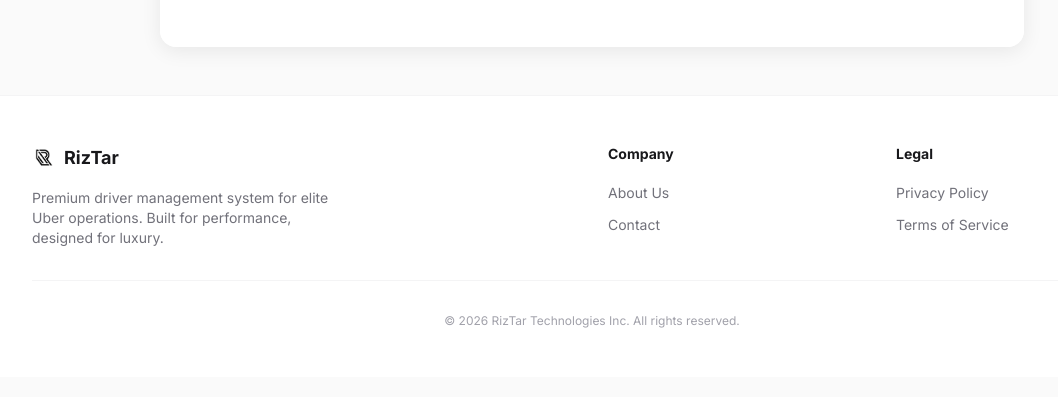
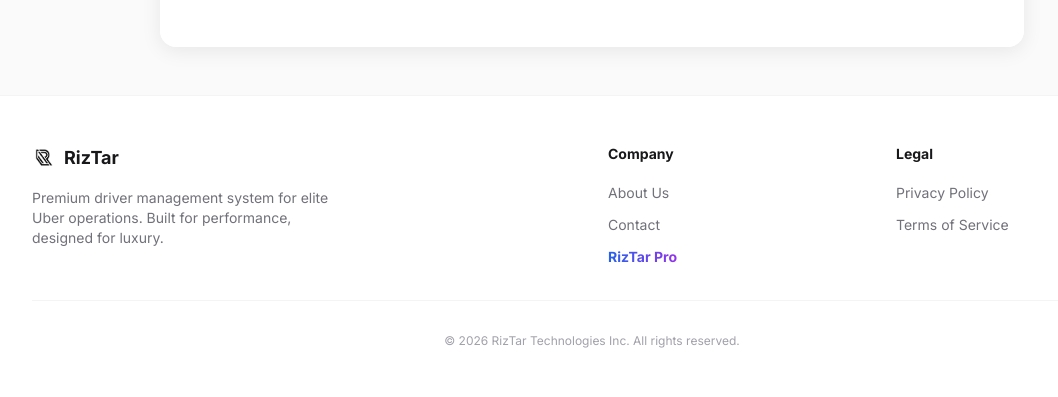
Before and after one commit to carvedkarma/Konvoy, a Flask app: page /about in a window 1280 px wide. Shown: the part 1229-1626 px from the top of the page, without its empty margins (48-1106 px from the left). Before the commit the page ends 1557 px from the top, so only its background shows below. Run offline with Flask 3, Linux system fonts and the light colour scheme; some libraries are stand-ins or nearby versions.

Commit message:
Add a button to the website's header and footer for the Pro subscription page
Add a new link to the header and footer navigation for the subscription page.

Replit-Commit-Author: Agent
Replit-Commit-Session-Id: c3240ac1-1bc8-4cf4-ba2a-ea4b2eef6a9a
Replit-Commit-Checkpoint-Type: intermediate_checkpoint
Replit-Commit-Event-Id: 9770ffcc-324d-436f-b11a-44de99436a98
Replit-Commit-Screenshot-Url: https://storage.googleapis.com/screenshot-production-us-central1/250f0ca5-e4ac-4ffa-b33a-7dfd825ca120/c3240ac1-1bc8-4cf4-ba2a-ea4b2eef6a9a/v5gZtjf

```diff
--- a/uber/templates/base.html
+++ b/uber/templates/base.html
@@ -48,6 +48,7 @@
                     <a href="{{ url_for('root') }}" class="text-sm text-zinc-500 hover:text-zinc-900 font-medium">Home</a>
                     <a href="{{ url_for('about') }}" class="text-sm text-zinc-500 hover:text-zinc-900 font-medium">About</a>
                     <a href="{{ url_for('contact') }}" class="text-sm text-zinc-500 hover:text-zinc-900 font-medium">Contact</a>
+                    <a href="{{ url_for('subscription') }}" class="px-4 py-1.5 bg-gradient-to-r from-blue-600 to-purple-600 text-white text-xs font-bold rounded-full hover:shadow-lg hover:shadow-purple-500/25 transition-all transform hover:-translate-y-0.5">Pro</a>
                     {% if current_user.is_authenticated %}
                     <a href="{{ url_for('home') }}" class="text-sm text-zinc-500 hover:text-zinc-900 font-medium">Location</a>
                     <a href="{{ url_for('fetch_ride') }}" class="text-sm text-zinc-500 hover:text-zinc-900 font-medium">Rides</a>
@@ -201,6 +202,7 @@
                     <ul class="space-y-2">
                         <li><a href="{{ url_for('about') }}" class="text-sm text-zinc-500 hover:text-zinc-900 transition-colors">About Us</a></li>
                         <li><a href="{{ url_for('contact') }}" class="text-sm text-zinc-500 hover:text-zinc-900 transition-colors">Contact</a></li>
+                        <li><a href="{{ url_for('subscription') }}" class="text-sm font-bold bg-clip-text text-transparent bg-gradient-to-r from-blue-600 to-purple-600 hover:opacity-80 transition-opacity">RizTar Pro</a></li>
                     </ul>
                 </div>
                 <div>
```
